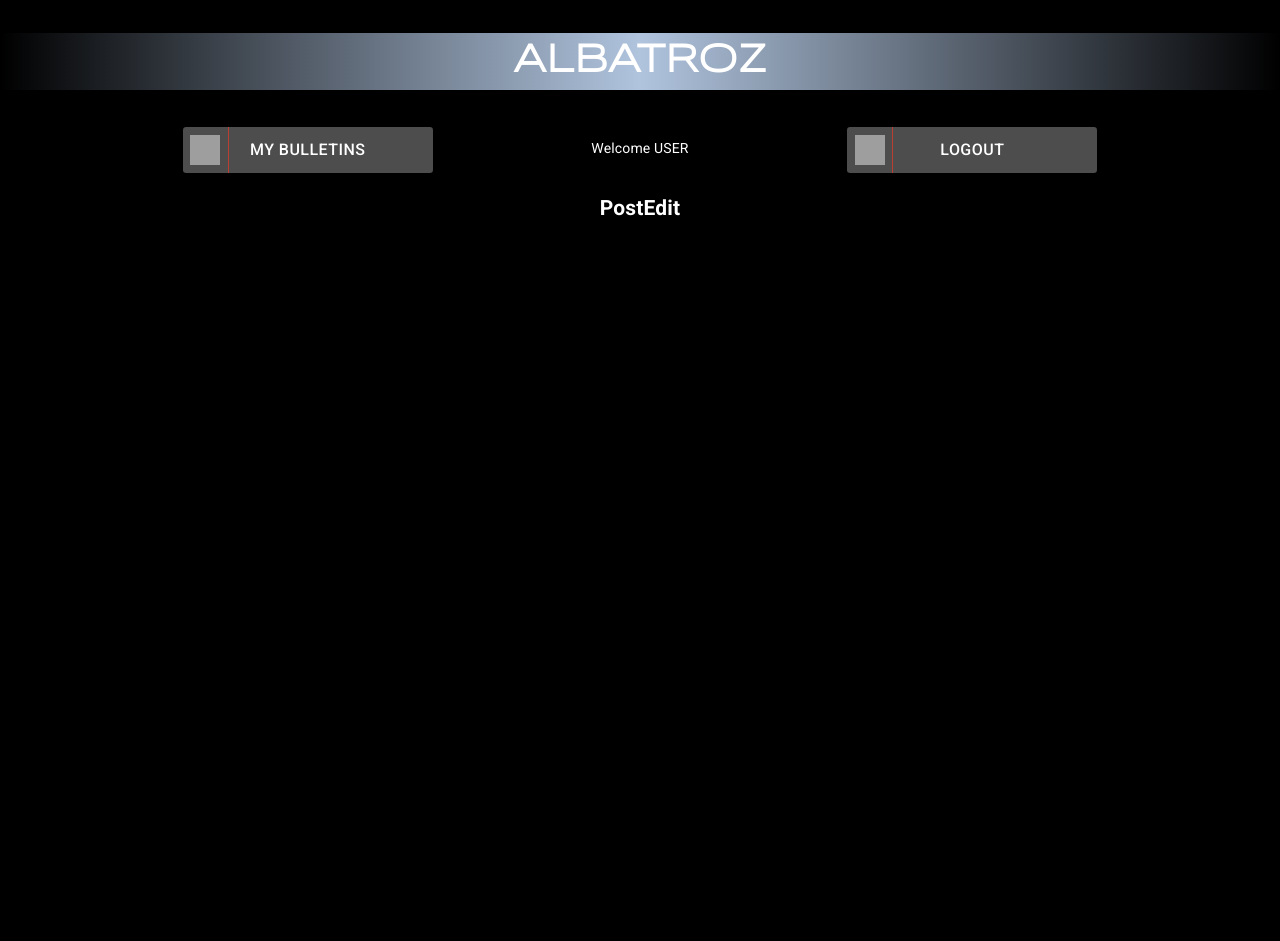
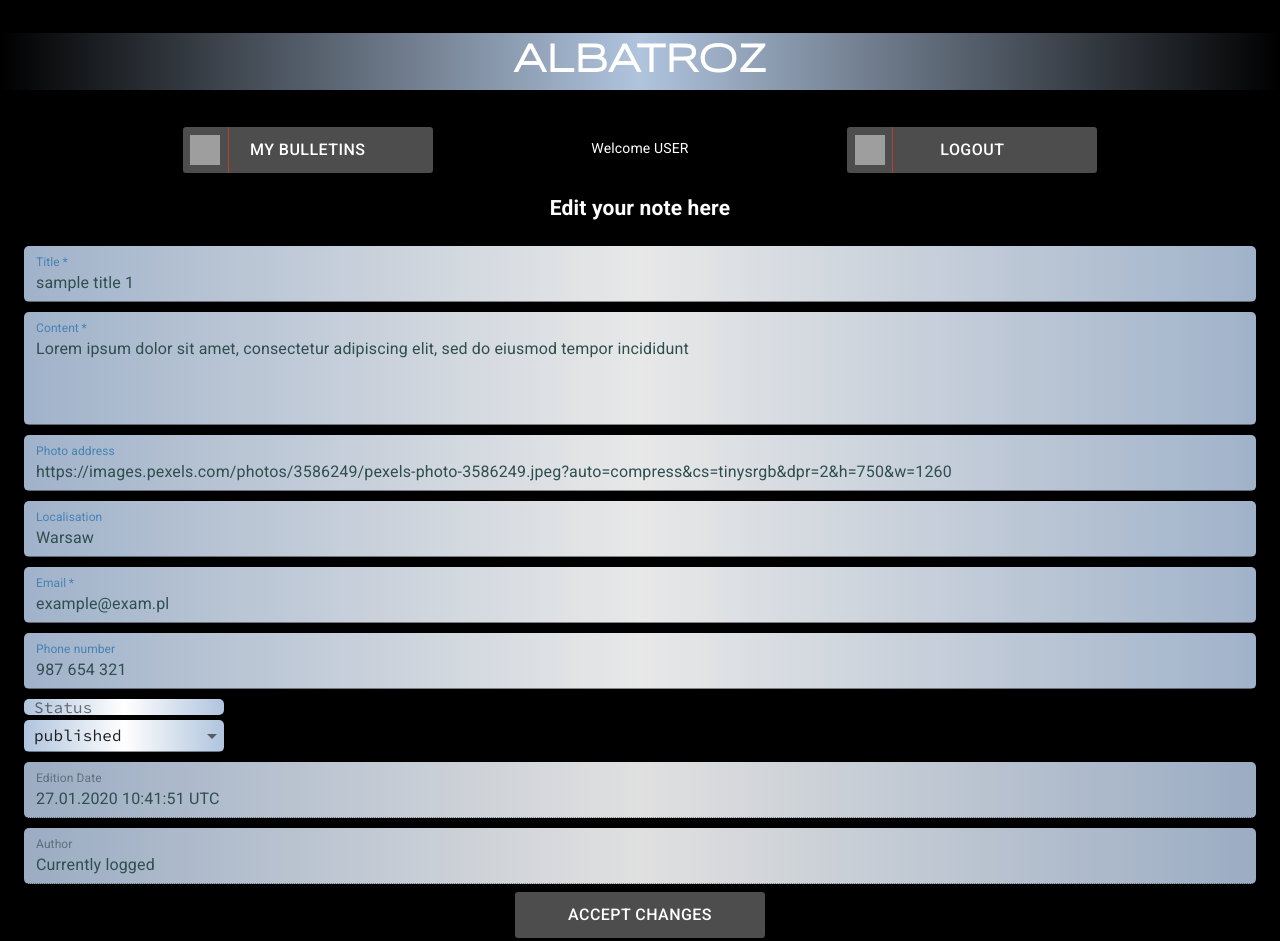
Before and after one commit to eremziom/bulletin-board, a React (Create React App) app: page /post/1/edit in a window 1280 px wide. Before the commit the page ends 800 px from the top, so only its background shows below. Built offline with nearby package versions, Linux system fonts and the light colour scheme; grey boxes are pictures that could not be loaded.

Commit message:
add edit post view

```diff
--- /dev/null
+++ b/src/components/utils/date.js
@@ -0,0 +1,15 @@
+export function giveDate() {
+  const newDate = new Date();
+  const date = newDate.toLocaleDateString('PL', { // you can skip the first argument
+    year: 'numeric',
+    month: '2-digit',
+    day: '2-digit',
+  });
+  const time = newDate.toLocaleTimeString('PL', {
+    hour: '2-digit',
+    minute: '2-digit',
+    second: '2-digit',
+    timeZoneName: 'short',
+  });
+  return `${date} ${time}`;
+}
--- a/src/components/views/MyPosts/MyPosts.js
+++ b/src/components/views/MyPosts/MyPosts.js
@@ -4,10 +4,14 @@ import clsx from 'clsx';
 
 import db from '../../../db.js';
 
-import List from '@material-ui/core/List';
-import ListItem from '@material-ui/core/ListItem';
-import ListItemText from '@material-ui/core/ListItemText';
-import ListSubheader from '@material-ui/core/ListSubheader';
+import Table from '@material-ui/core/Table';
+import TableBody from '@material-ui/core/TableBody';
+import TableCell from '@material-ui/core/TableCell';
+import TableContainer from '@material-ui/core/TableContainer';
+import TableHead from '@material-ui/core/TableHead';
+import TableRow from '@material-ui/core/TableRow';
+import Paper from '@material-ui/core/Paper';
+import Button from '@material-ui/core/Button';
 
 import styles from './MyPosts.module.scss';
 
@@ -17,27 +21,35 @@ import styles from './MyPosts.module.scss';
 const Component = ({className, children}) => {
   return (
     <div className={clsx(className, styles.root)}>
-      <List
-        component="nav"
-        aria-labelledby="nested-list-subheader"
-        subheader={
-          <ListSubheader component="div" id="nested-list-subheader">
-            <h2>Your Notes</h2>
-          </ListSubheader>
-        }
-      >
-        {db.notes.map((note) =>
-          (note.author === 'Jan' ?
-            <ListItem button >
-              <div className={styles.list}>
-                <div>Publish date: {note.pubDate}</div>
-                <div>Actual eddition date: {note.actDate}</div>
-                <div><ListItemText primary={note.title} /></div>
-                <div>Status: {note.status}</div>
-              </div>
-            </ListItem> : '')
-        )}
-      </List>
+      <TableContainer component={Paper} className={styles.container}>
+        <Table aria-label="simple table">
+          <TableHead>
+            <TableRow>
+              <TableCell>TITLE</TableCell>
+              <TableCell align="right">Publish Date</TableCell>
+              <TableCell align="right">Eddition Date</TableCell>
+              <TableCell align="right">Status</TableCell>
+              <TableCell align="right"></TableCell>
+              <TableCell align="right"></TableCell>
+            </TableRow>
+          </TableHead>
+          <TableBody>
+            {db.notes.map((note) =>
+              (note.author === 'Jan' ?
+                <TableRow key={note.id} hover>
+                  <TableCell component="th" scope="row">
+                    {note.title}
+                  </TableCell>
+                  <TableCell align="right">{note.pubDate}</TableCell>
+                  <TableCell align="right">{note.actDate}</TableCell>
+                  <TableCell align="right">{note.status}</TableCell>
+                  <TableCell align="right"><Button href={`/post/${note.id}`}>View</Button></TableCell>
+                  <TableCell align="right"><Button href ={`/post/${note.id}/edit`}>Edit</Button></TableCell>
+                </TableRow> : null)
+            )}
+          </TableBody>
+        </Table>
+      </TableContainer>
     </div>
   );
 };
--- a/src/components/views/MyPosts/MyPosts.module.scss
+++ b/src/components/views/MyPosts/MyPosts.module.scss
@@ -7,3 +7,7 @@
 .list {
   color: red;
 }
+
+.container {
+  background:linear-gradient(to right, lightsteelblue, white, lightsteelblue);
+}
--- a/src/components/views/PostAdd/PostAdd.js
+++ b/src/components/views/PostAdd/PostAdd.js
@@ -1,7 +1,7 @@
 import React from 'react';
 import PropTypes from 'prop-types';
 import clsx from 'clsx';
-import db from '../../../db.js';
+import { giveDate } from '../../utils/date';
 
 import styles from './PostAdd.module.scss';
 
@@ -17,6 +17,7 @@ class Component extends React.Component {
   constructor( props ){
     super( props );
     this.handleChange = this.handleChange.bind(this);
+    const giveDate = this.giveDate;
   }
 
   state = {
@@ -29,22 +30,6 @@ class Component extends React.Component {
       [name]: event.target.value,
     });
   };
-
-  giveDate() {
-    const newDate = new Date();
-    const date = newDate.toLocaleDateString('PL', { // you can skip the first argument
-      year: 'numeric',
-      month: '2-digit',
-      day: '2-digit',
-    });
-    const time = newDate.toLocaleTimeString('PL', {
-      hour: '2-digit',
-      minute: '2-digit',
-      second: '2-digit',
-      timeZoneName: 'short',
-    });
-    return `${date} ${time}`;
-  }
 
   render(){
     return (
@@ -118,7 +103,7 @@ class Component extends React.Component {
               label="Publish Date"
               type="text"
               variant="filled"
-              defaultValue={this.giveDate()}
+              defaultValue={giveDate()}
             />
             <TextField disabled
               className={styles.inputs}
--- a/src/components/views/PostEdit/PostEdit.js
+++ b/src/components/views/PostEdit/PostEdit.js
@@ -1,24 +1,158 @@
 import React from 'react';
 import PropTypes from 'prop-types';
 import clsx from 'clsx';
+import { giveDate } from '../../utils/date';
+
+import db from '../../../db.js';
 
 import styles from './PostEdit.module.scss';
+
+import TextField from '@material-ui/core/TextField';
+import InputLabel from '@material-ui/core/InputLabel';
+import Select from '@material-ui/core/Select';
+import Button from '@material-ui/core/Button';
+import MenuItem from '@material-ui/core/MenuItem';
+
 
 //import {connect} from 'react-redux';
 //import {reduxSelector, reduxActionCreator} from '../../../redux/example.js';
 
-const Component = ({className, children}) => {
-  return (
-    <div className={clsx(className, styles.root)}>
-      <h2>PostEdit</h2>
-      {children}
-    </div>
-  );
-};
+class Component extends React.Component {
+  constructor( props ){
+    super( props );
+    this.handleChange = this.handleChange.bind(this);
+    const giveDate = this.giveDate;
+  }
+
+  state = {
+    status: '',
+  }
+
+  handleChange = name => event => {
+    this.setState({
+      ...this.state,
+      [name]: event.target.value,
+    });
+  };
+
+  getId() {
+    let postId = '';
+    if(!this.props.match){
+      return 2;
+    } else
+      postId = this.props.match.params.id;
+    return postId;
+  }
+
+  render(){
+    const id = this.getId();
+    let editNote = '';
+    for(const note of db.notes){
+      if(note.id === Number(id))
+        editNote = note;
+    }
+
+    return (
+      <div>
+        <h2>Edit your note here</h2>
+        <form className={styles.form} noValidate autoComplete="off">
+          <div>
+            <TextField required
+              className={styles.inputs}
+              id="title-input"
+              label="Title"
+              type="text"
+              variant="filled"
+              defaultValue={editNote.title}
+            />
+            <TextField required
+              className={styles.inputs}
+              id="content-input"
+              label="Content"
+              multiline
+              rows="4"
+              type="text"
+              variant="filled"
+              defaultValue={editNote.content}
+            />
+            <TextField
+              className={styles.inputs}
+              id="photo-input"
+              label="Photo address"
+              type="text"
+              variant="filled"
+              defaultValue={editNote.photo}
+            />
+            <TextField
+              className={styles.inputs}
+              id="local-input"
+              label="Localisation"
+              type="text"
+              variant="filled"
+              defaultValue={editNote.local}
+            />
+            <TextField required
+              className={styles.inputs}
+              id="email-input"
+              label="Email"
+              type="text"
+              variant="filled"
+              defaultValue={editNote.email}
+            />
+            <TextField
+              className={styles.inputs}
+              id="phone-input"
+              label="Phone number"
+              defaultValue={editNote.phone}
+              type="text"
+              variant="filled"
+            />
+            <InputLabel className={clsx(styles.inputs, styles.short)} htmlFor="status-switch">Status</InputLabel>
+            <Select
+              className={clsx(styles.inputs, styles.short)}
+              native
+              value={this.state.status}
+              onChange={this.handleChange('status')}
+              inputProps={{
+                name: 'status',
+                id: 'status-switch',
+              }}
+            >
+              <option>{editNote.status}</option>
+              <option>Draft</option>
+              <option>Published</option>
+              <option>Closed</option>
+            </Select>
+            <TextField disabled
+              className={styles.inputs}
+              id="actDate-input"
+              label="Edition Date"
+              type="text"
+              variant="filled"
+              defaultValue={giveDate()}
+            />
+            <TextField disabled
+              className={styles.inputs}
+              id="author-input"
+              label="Author"
+              type="text"
+              variant="filled"
+              defaultValue="Currently logged"
+            />
+            <Button variant="contained" className={styles.Btn} type="submit">
+              ACCEPT CHANGES
+            </Button>
+          </div>
+        </form>
+      </div>
+    );
+  }
+}
 
 Component.propTypes = {
   children: PropTypes.node,
   className: PropTypes.string,
+  match: PropTypes.object,
 };
 
 // const mapStateToProps = state => ({
--- a/src/components/views/PostEdit/PostEdit.module.scss
+++ b/src/components/views/PostEdit/PostEdit.module.scss
@@ -3,3 +3,67 @@
 // .root {
 
 // }
+
+.inputs {
+  background:linear-gradient(to right, lightsteelblue, white, lightsteelblue);
+  font-family: $mainFont;
+  width: 100%;
+  margin: 5px 0;
+  border-radius: 5px;
+  label {
+    color: steelblue;
+  }
+  input {
+    color: darkslategrey;
+  }
+  div:after {
+    border-bottom: 3px solid steelblue;
+    transition: transform 500ms cubic-bezier(0.22, 0.61, 0.36, 1) 0ms;
+  }
+  textarea {
+    color: darkslategrey;
+  }
+  .opt {
+    background-color: red;;
+  }
+}
+
+.short {
+  max-width: 200px;
+  display: flex;
+  flex-direction: row;
+  padding: 0 10px;
+  div:after {
+    border-bottom: 3px solid steelblue;
+    transition: transform 500ms cubic-bezier(0.22, 0.61, 0.36, 1) 0ms;
+  }
+}
+
+.Btn {
+  display: block;
+  width: 250px;
+  position: relative;
+  margin: 0.2em auto;
+  text-align: center;
+  line-height: 34px;
+  border-radius: 0.2em;
+  font-size: 16px;
+  color: #FFF;
+  text-decoration: none;
+  cursor: pointer;
+  background: rgb(78, 77, 77);
+}
+
+.Btn:hover {
+  background:steelblue;
+  transition: 0.5s;
+}
+
+.Btn:before {
+  content: "";
+  position: absolute;
+  top: 0;
+  left: 0;
+  width: 46px;
+  height: 100%;
+}
```
